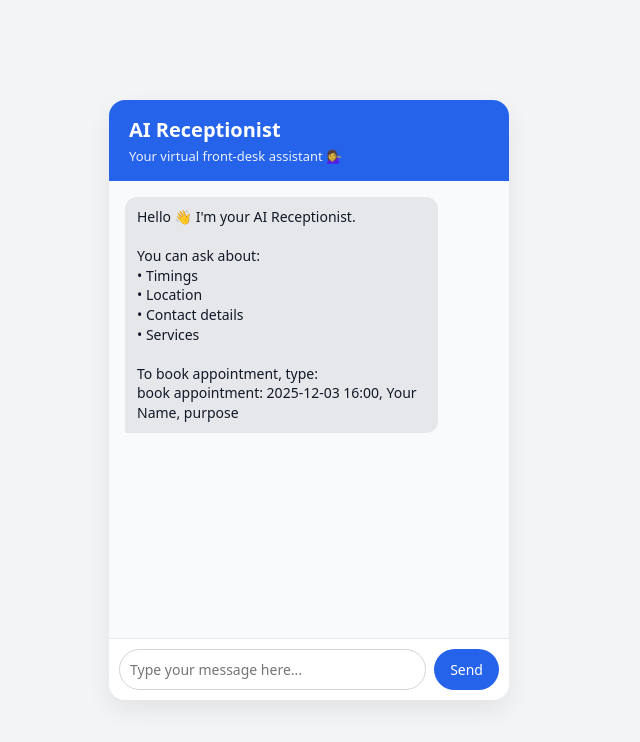
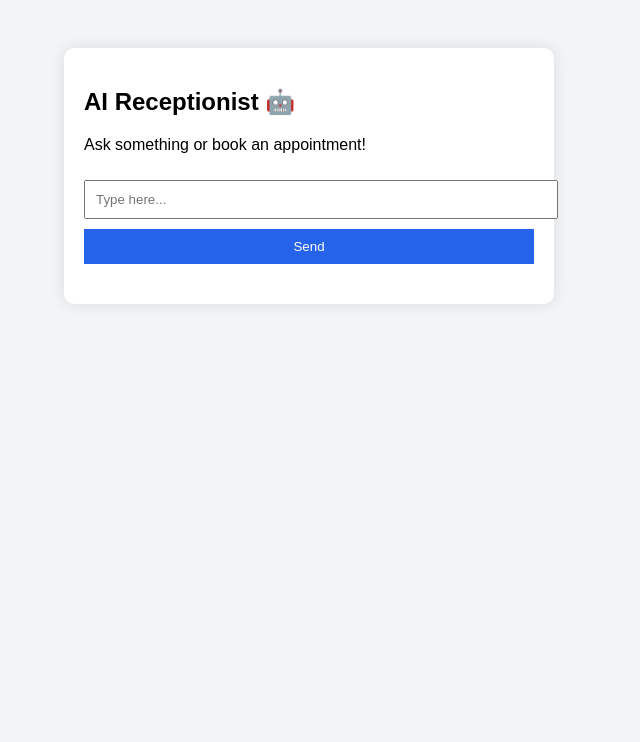
Before and after one commit to sath544/ai-receptionist, a plain HTML site: page templates/index.html in a window 1280 px wide. Shown: the whole page, without its empty margins (331-971 px from the left). Drawn offline with Linux system fonts and the light colour scheme.

Commit message:
Update index.html

```diff
--- a/templates/index.html
+++ b/templates/index.html
@@ -1,33 +1,39 @@
 <!DOCTYPE html>
-<html lang="en">
+<html>
 <head>
-    <meta charset="UTF-8">
-    <title>AI Receptionist</title>
-    <link rel="stylesheet" href="/static/styles.css">
+    <title>AI Receptionist — Your Virtual Front Desk</title>
+    <style>
+        body { font-family: Arial, sans-serif; background: #f3f4f6; padding: 40px; }
+        .chat-box { width: 450px; background: white; padding: 20px; border-radius: 10px; margin: auto; box-shadow: 0 0 15px rgba(0,0,0,.1); }
+        input, button { padding: 10px; width: 100%; margin-top: 10px; }
+        button { background: #2563eb; color: white; border: none; cursor:pointer; }
+        #reply { margin-top: 20px; white-space: pre-line; }
+    </style>
 </head>
 <body>
-<div class="app-container">
-    <div class="header">
-        <h1>AI Receptionist</h1>
-        <p>Your virtual front-desk assistant 💁‍♀️</p>
-    </div>
 
-    <div class="chat-window" id="chatWindow">
-        <!-- Messages will appear here -->
-    </div>
+<div class="chat-box">
+    <h2>AI Receptionist 🤖</h2>
+    <p>Ask something or book an appointment!</p>
 
-    <form id="chatForm" class="input-area">
-        <input
-            type="text"
-            id="userInput"
-            placeholder="Type your message here..."
-            autocomplete="off"
-            required
-        />
-        <button type="submit">Send</button>
-    </form>
+    <input id="msg" placeholder="Type here...">
+    <button onclick="sendMsg()">Send</button>
+
+    <div id="reply"></div>
 </div>
 
-<script src="/static/script.js"></script>
+<script>
+async function sendMsg() {
+    let message = document.getElementById("msg").value;
+    let r = await fetch("/chat", {
+        method: "POST",
+        headers: {"Content-Type": "application/json"},
+        body: JSON.stringify({message})
+    });
+    let data = await r.json();
+    document.getElementById("reply").innerText = data.reply;
+}
+</script>
+
 </body>
 </html>
```
